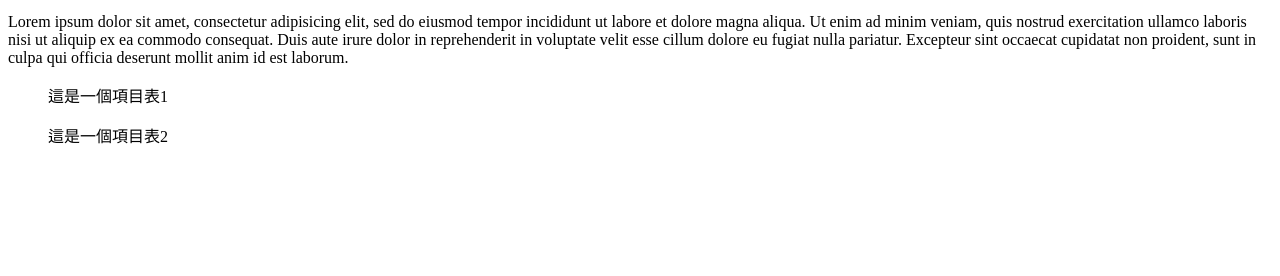
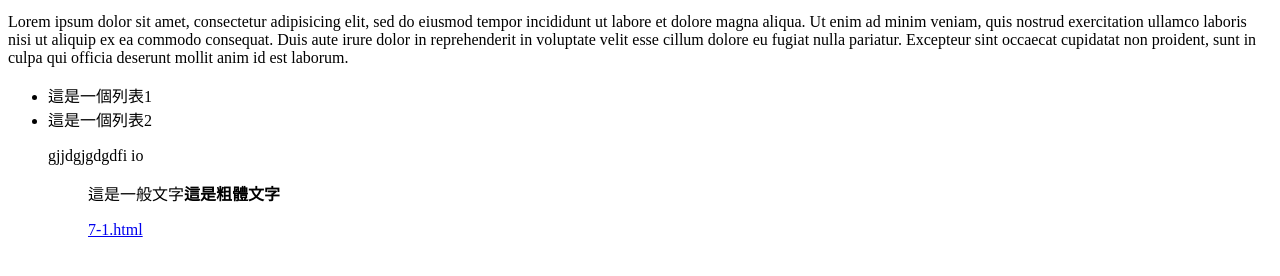
Before and after one commit to ZXC98081/qaz980841, a plain HTML site: page 8-1.html in a window 1280 px wide. Shown: the part 146-422 px from the top of the page. Drawn offline with Linux system fonts and the light colour scheme.

Commit message:
.23242345345345

```diff
--- a/8-1.html
+++ b/8-1.html
@@ -18,7 +18,14 @@
 		consequat. Duis aute irure dolor in reprehenderit in voluptate velit esse
 		cillum dolore eu fugiat nulla pariatur. Excepteur sint occaecat cupidatat non
 		proident, sunt in culpa qui officia deserunt mollit anim id est laborum.</P>
-		<ul>這是一個項目表1</ul><ul>這是一個項目表2</ul>
+		<ul>
+			<li>這是一個列表1</li>
+			<li>這是一個列表2</li>
+		</ul>
+		<ul>gjjdgjgdgdfi io
+		<ul><P>這是一般文字<b>這是粗體文字</b><p>
+		<a href="7-1.html" target="_blank">7-1.html</a>
+
 
 
 	</body>
```
